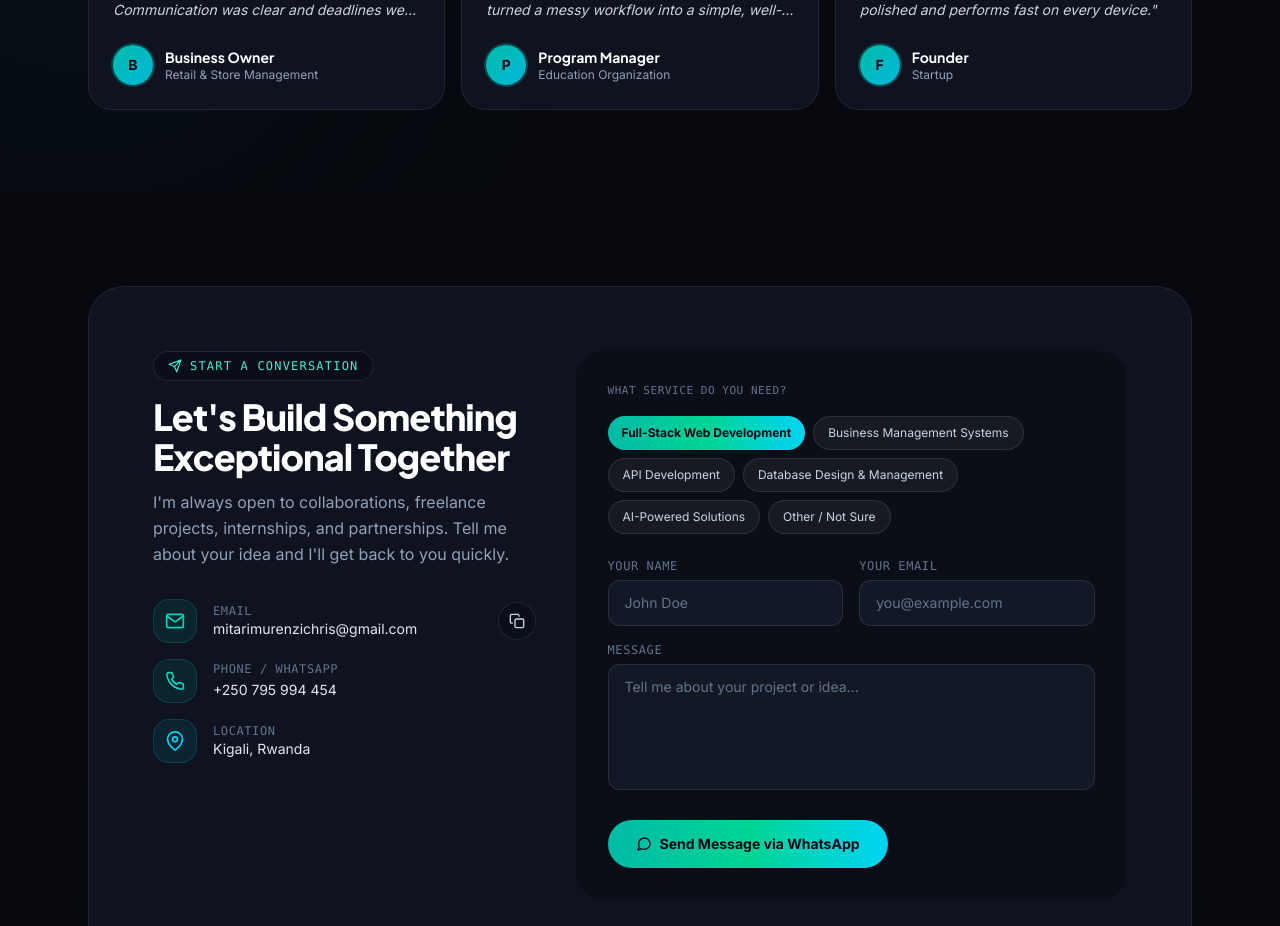
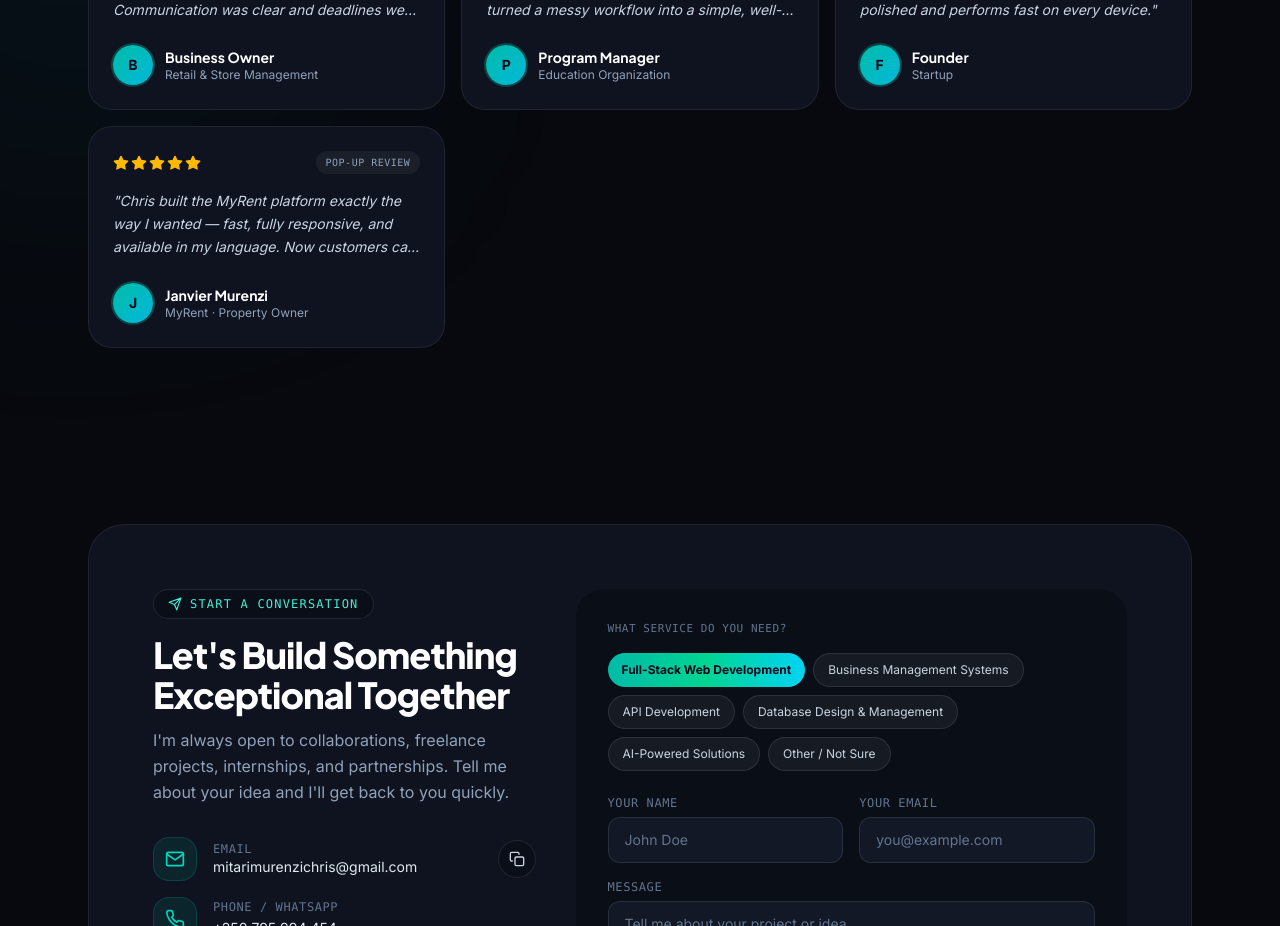
Before and after one commit to mitarichris/Personal-Portifolio, a React (Vite) app: page / in a window 1280 px wide. Shown: the part 7380-8306 px from the top of the page. Built offline with nearby package versions, Linux system fonts and the light colour scheme; no server answers.

Commit message:
Add Janvier Murenzi endorsement

```diff
--- a/src/components/Testimonials.tsx
+++ b/src/components/Testimonials.tsx
@@ -19,6 +19,12 @@ const testimonials = [
       'From the first call to launch, everything was structured and thoughtful. The final app looks polished and performs fast on every device.',
     name: 'Founder',
     company: 'Startup',
+  },
+  {
+    quote:
+      'Chris built the MyRent platform exactly the way I wanted — fast, fully responsive, and available in my language. Now customers can reach me directly from the site.',
+    name: 'Janvier Murenzi',
+    company: 'MyRent · Property Owner',
   },
 ]
 
```
